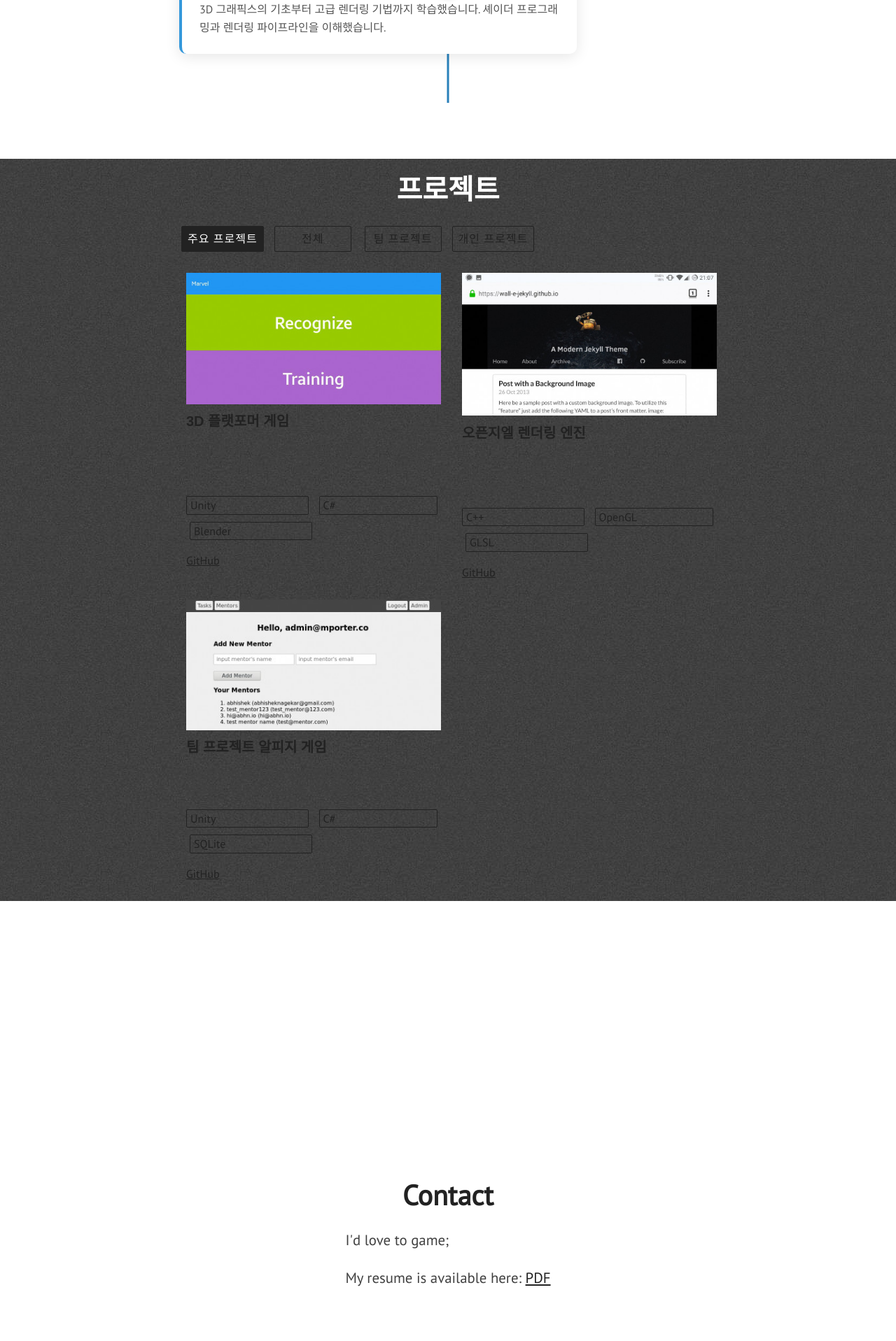
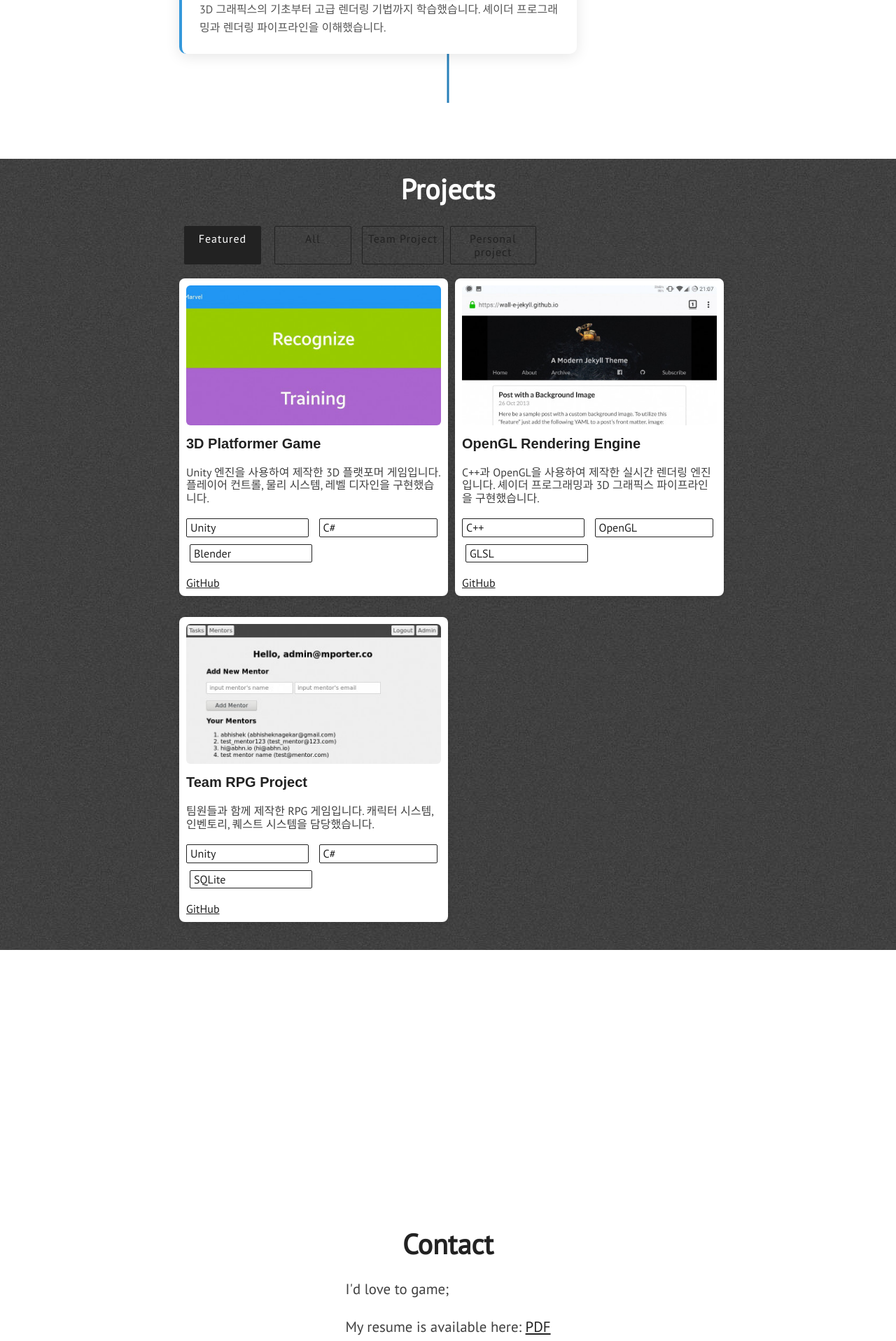
Before and after one commit to eye2ffect/eye2ffect.github.io, a Jekyll site: the page built from index.html, in a window 1280 px wide. Shown: the part 3919-5836 px from the top of the page at 70% size. Built offline with Jekyll 4.4.1, drawn with Linux system fonts in a browser that asks for light colours; nearby versions of some CDN libraries.

Commit message:
프로젝트 제목 영어로 변경 및 이미지 표시 문제 해결

```diff
--- a/_includes/projects.html
+++ b/_includes/projects.html
@@ -1,14 +1,14 @@
 <div class="section-wrapper">
     <section class="section projects" id="projects">
         <div class="full-width">
-            <div class="section-heading" id="featured-projects-text">프로젝트</div>
+            <div class="section-heading" id="featured-projects-text">Projects</div>
 
                 <div class="project-technologies">
 
-                    <a id="featured" class="semi-transparent-button with-border white-button" onclick="selected('featured')">주요 프로젝트</a>
-                    <a id="all" class="semi-transparent-button with-border white-button" onclick="selected('all')">전체</a>
-                    <a id="webdev" class="semi-transparent-button with-border white-button" onclick="selected('Team Project')">팀 프로젝트</a>
-                    <a id="native" class="semi-transparent-button with-border white-button" onclick="selected('Personal project')">개인 프로젝트</a>
+                    <a id="featured" class="semi-transparent-button with-border white-button" onclick="selected('featured')">Featured</a>
+                    <a id="all" class="semi-transparent-button with-border white-button" onclick="selected('all')">All</a>
+                    <a id="webdev" class="semi-transparent-button with-border white-button" onclick="selected('Team Project')">Team Project</a>
+                    <a id="native" class="semi-transparent-button with-border white-button" onclick="selected('Personal project')">Personal project</a>
 
 
                 </div>
--- a/assets/css/main.css
+++ b/assets/css/main.css
@@ -302,6 +302,30 @@
   -webkit-transition: all ease-in-out 0.3s;
   transition: all ease-in-out 0.3s;
   color: #222;
+  background: #fff;
+  border-radius: 8px;
+  box-shadow: 0 2px 8px rgba(0,0,0,0.1);
+  margin-bottom: 20px;
+}
+
+.project-card:hover {
+  transform: translateY(-5px);
+  box-shadow: 0 4px 20px rgba(0,0,0,0.15);
+}
+
+.project-image {
+  width: 100%;
+  height: 200px;
+  overflow: hidden;
+  border-radius: 6px;
+  margin-bottom: 15px;
+}
+
+.project-image img {
+  width: 100%;
+  height: 100%;
+  object-fit: cover;
+  display: block;
 }
 
 .project-title {
--- a/assets/js/projects.js
+++ b/assets/js/projects.js
@@ -12,7 +12,7 @@
         {
             image: 'assets/images/collage.jpg',
             link: 'https://github.com/eye2ffect/3D-Platformer',
-            title: '3D 플랫포머 게임',
+            title: '3D Platformer Game',
             demo: false,
             technologies: ['Unity', 'C#', 'Blender'],
             description: "Unity 엔진을 사용하여 제작한 3D 플랫포머 게임입니다. 플레이어 컨트롤, 물리 시스템, 레벨 디자인을 구현했습니다.",
@@ -21,7 +21,7 @@
         {
             image: 'assets/images/mobile-landscape.jpg',
             link: 'https://github.com/eye2ffect/OpenGL-Engine',
-            title: '오픈지엘 렌더링 엔진',
+            title: 'OpenGL Rendering Engine',
             demo: false,
             technologies: ['C++', 'OpenGL', 'GLSL'],
             description: "C++과 OpenGL을 사용하여 제작한 실시간 렌더링 엔진입니다. 셰이더 프로그래밍과 3D 그래픽스 파이프라인을 구현했습니다.",
@@ -30,7 +30,7 @@
         {
             image: 'assets/images/mentors.jpg',
             link: 'https://github.com/eye2ffect/Team-RPG-Project',
-            title: '팀 프로젝트 알피지 게임',
+            title: 'Team RPG Project',
             demo: false,
             technologies: ['Unity', 'C#', 'SQLite'],
             description: "팀원들과 함께 제작한 RPG 게임입니다. 캐릭터 시스템, 인벤토리, 퀘스트 시스템을 담당했습니다.",
@@ -39,7 +39,7 @@
         {
             image: 'assets/images/soot-spirits.png',
             link: 'https://github.com/eye2ffect/Shader-Studies',
-            title: '셰이더 프로그래밍 연습',
+            title: 'Shader Programming Studies',
             demo: false,
             technologies: ['HLSL', 'Unity', 'Shadergraph'],
             description: "다양한 시각 효과를 구현하며 셰이더 프로그래밍을 학습한 프로젝트입니다.",
@@ -48,7 +48,7 @@
         {
             image: 'assets/images/koalamate.png',
             link: 'https://github.com/eye2ffect/AI-Behavior-Tree',
-            title: '에이아이 행동 트리 시스템',
+            title: 'AI Behavior Tree System',
             demo: false,
             technologies: ['C++', 'Unity', 'Behavior Tree'],
             description: "게임 AI를 위한 행동 트리 시스템을 구현했습니다. NPC의 복잡한 행동 패턴을 제어할 수 있습니다.",
@@ -57,7 +57,7 @@
         {
             image: 'assets/images/data-destroyer.png',
             link: 'https://github.com/eye2ffect/Physics-Engine',
-            title: '물리 엔진 구현',
+            title: 'Physics Engine Implementation',
             demo: false,
             technologies: ['C++', 'Mathematics', 'Physics'],
             description: "강체 역학을 기반으로 한 3D 물리 엔진을 C++로 구현했습니다. 충돌 검출과 응답 시스템을 포함합니다.",
@@ -66,7 +66,7 @@
         {
             image: 'assets/images/raspberry-pi-monitor.png',
             link: 'https://github.com/eye2ffect/VR-Experience',
-            title: '브이알 게임 프로토타입',
+            title: 'VR Game Prototype',
             demo: false,
             technologies: ['Unity', 'SteamVR', 'C#'],
             description: "VR 헤드셋을 위한 인터랙티브 게임 프로토타입입니다. 손 추적과 물리 상호작용을 구현했습니다.",
@@ -75,7 +75,7 @@
         {
             image: 'assets/images/python-chat.png',
             link: 'https://github.com/eye2ffect/Network-Game',
-            title: '네트워크 멀티플레이어 게임',
+            title: 'Network Multiplayer Game',
             demo: false,
             technologies: ['C++', 'Socket Programming', 'Networking'],
             description: "실시간 멀티플레이어 게임을 위한 네트워크 시스템을 구현했습니다. 클라이언트-서버 아키텍처를 사용했습니다.",
@@ -84,7 +84,7 @@
         {
             image: 'assets/images/elementary.png',
             link: 'https://github.com/eye2ffect/Game-Editor',
-            title: '게임 에디터 툴',
+            title: 'Game Editor Tool',
             demo: false,
             technologies: ['C++', 'Qt', 'OpenGL'],
             description: "게임 개발을 위한 레벨 에디터 도구입니다. 드래그 앤 드롭 방식으로 게임 오브젝트를 배치할 수 있습니다.",
@@ -93,7 +93,7 @@
         {
             image: 'assets/images/old-lcd.jpg',
             link: 'https://github.com/eye2ffect/Retro-Game',
-            title: '복고풍 아케이드 게임',
+            title: 'Retro Arcade Game',
             demo: false,
             technologies: ['C', 'Assembly', 'Pixel Art'],
             description: "8비트 스타일의 복고풍 아케이드 게임입니다. 클래식한 게임플레이와 픽셀 아트 스타일을 구현했습니다.",
```
